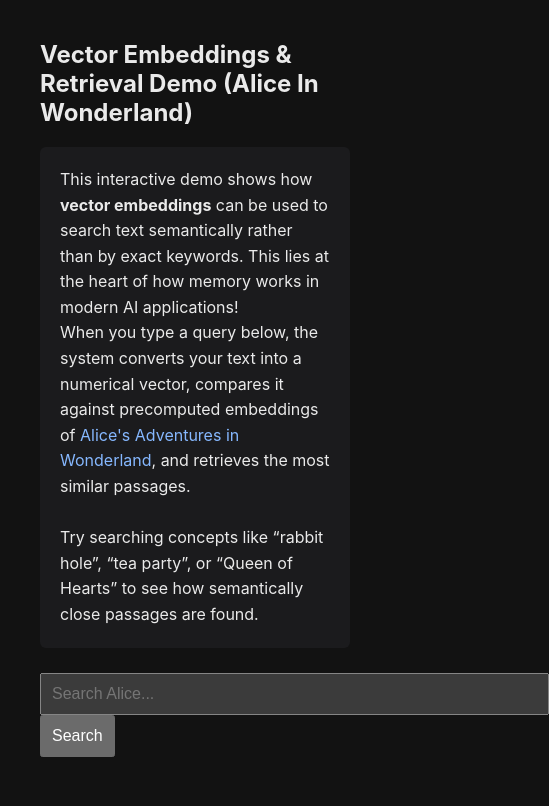
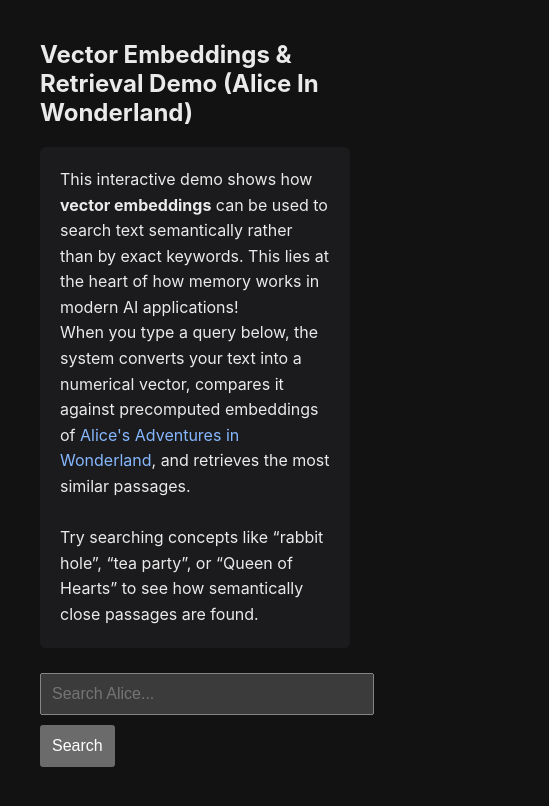
Before and after one commit to bculleec/Vector-Embeddings-Retrieval-in-Node.js, a website: page public/index.html in a window 390 px wide. Shown: the whole page, 549 px wide, since content can reach past the window. Drawn offline with Linux system fonts and the light colour scheme.

Commit message:
fixed input for mobiles

```diff
--- a/public/index.html
+++ b/public/index.html
@@ -13,7 +13,7 @@
         --accent: #1b1b1d;
     }
     body { font-family: var(--font); margin: 40px; background: var(--bg); color: var(--text); }
-    input, button { padding: 10px; font-size: 16px; }
+    input, button { padding: 10px; font-size: 16px; max-width: 100%;margin-bottom:10px;}
     #results { margin-top: 20px; white-space: pre-wrap; }
     .chunk { background: var(--accent); border: 1px solid #ccc; padding: 10px; margin-bottom: 10px; border-radius: 6px; }
     .description { background-color: var(--accent); padding: 20px; border-radius: 6px;margin-bottom: 25px; line-height: 1.6; max-width: 700px; }
```
